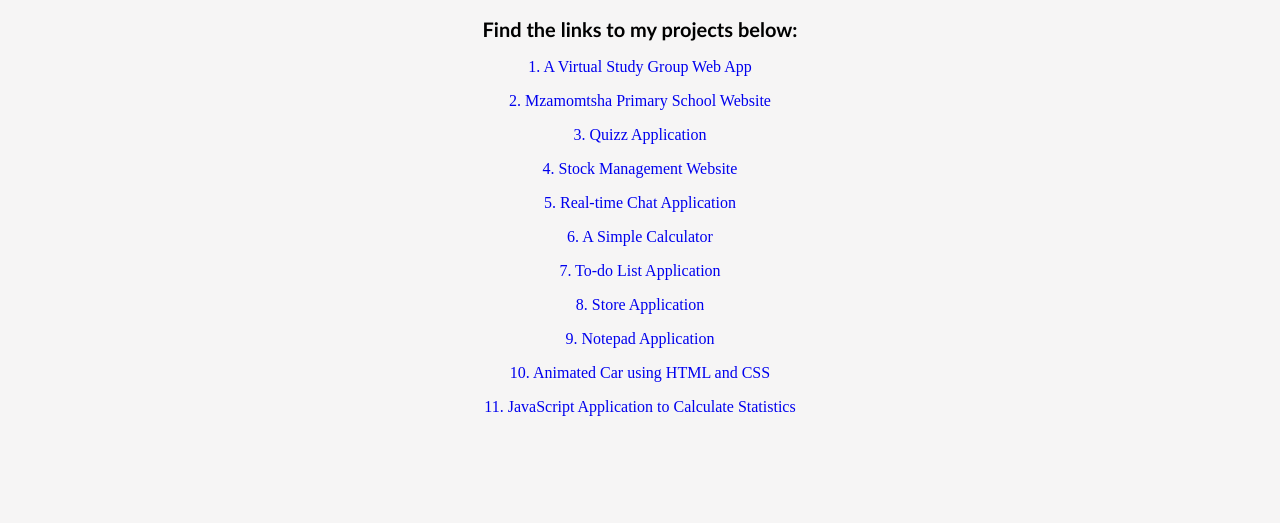
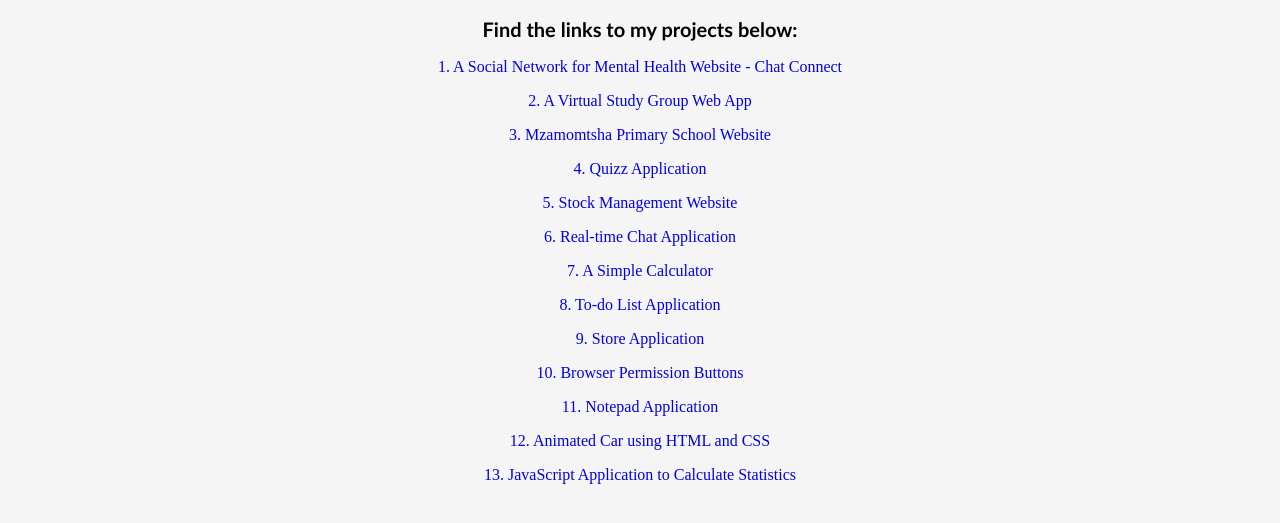
Before and after one commit to Mahlathi-JS/portfolio-website, a plain HTML site: page projects.html in a window 1280 px wide. Shown: the part 127-650 px from the top of the page. Drawn offline with Linux system fonts and the light colour scheme.

Commit message:
Update projects.html

```diff
--- a/projects.html
+++ b/projects.html
@@ -20,18 +20,20 @@
     </nav>
     <h1>My Projects</h1>
     <h2>Find the links to my projects below:</h2>
-    <p><li><a href="https://codeclan-d5b59.web.app/">1. A Virtual Study Group Web App</a></li></p>
+    <p><li><a href="https://mahlathi-js.github.io/chat-connect-website/">1. A Social Network for Mental Health Website - Chat Connect</a></li></p>
+    <p><li><a href="https://codeclan-d5b59.web.app/">2. A Virtual Study Group Web App</a></li></p>
     <!--<div><img src=""></div>-->
-    <p><li><a href="https://mahlathi-js.github.io/Mzamomtsha-Primary-School-Website/">2. Mzamomtsha Primary School Website</a></li></p>
-    <p><li><a href="https://mahlathi-js.github.io/quizzapplication/">3. Quizz Application</a></li></p>
-    <p><li><a href="https://mahlathi-js.github.io/stock-management-website/">4. Stock Management Website</a></li></p>
-    <p><li><a href="https://yamkelas-realtime-chat-app98.herokuapp.com/">5. Real-time Chat Application</a></li></p>
-    <p><li><a href="https://mahlathi-js.github.io/simplecalculator/">6. A Simple Calculator</a></li></p>
-    <p><li><a href="https://todo-list-app01.herokuapp.com/">7. To-do List Application</a></li></p>
-    <p><li><a href="https://angular-46pubs-ny75yg.stackblitz.io/">8. Store Application</a></li></p>
-    <p><li><a href="https://mahlathi-js.github.io/notepad/">9. Notepad Application</a></li></p>
-    <p><li><a href="https://mahlathi-js.github.io/animated-car/">10. Animated Car using HTML and CSS</a></li></p>
-    <p><li><a href="https://mahlathi-js.github.io/javascipt-statistics-program/">11. JavaScript Application to Calculate Statistics</a></li></p>
+    <p><li><a href="https://mahlathi-js.github.io/Mzamomtsha-Primary-School-Website/">3. Mzamomtsha Primary School Website</a></li></p>
+    <p><li><a href="https://mahlathi-js.github.io/quizzapplication/">4. Quizz Application</a></li></p>
+    <p><li><a href="https://mahlathi-js.github.io/stock-management-website/">5. Stock Management Website</a></li></p>
+    <p><li><a href="https://yamkelas-realtime-chat-app98.herokuapp.com/">6. Real-time Chat Application</a></li></p>
+    <p><li><a href="https://mahlathi-js.github.io/simplecalculator/">7. A Simple Calculator</a></li></p>
+    <p><li><a href="https://todo-list-app01.herokuapp.com/">8. To-do List Application</a></li></p>
+    <p><li><a href="https://angular-46pubs-ny75yg.stackblitz.io/">9. Store Application</a></li></p>
+    <p><li><a href="https://mahlathi-js.github.io/browser-permission-buttons/">10. Browser Permission Buttons</a></li></p>
+    <p><li><a href="https://mahlathi-js.github.io/notepad/">11. Notepad Application</a></li></p>
+    <p><li><a href="https://mahlathi-js.github.io/animated-car/">12. Animated Car using HTML and CSS</a></li></p>
+    <p><li><a href="https://mahlathi-js.github.io/javascipt-statistics-program/">13. JavaScript Application to Calculate Statistics</a></li></p>
 
 </body>
 </html>
```
